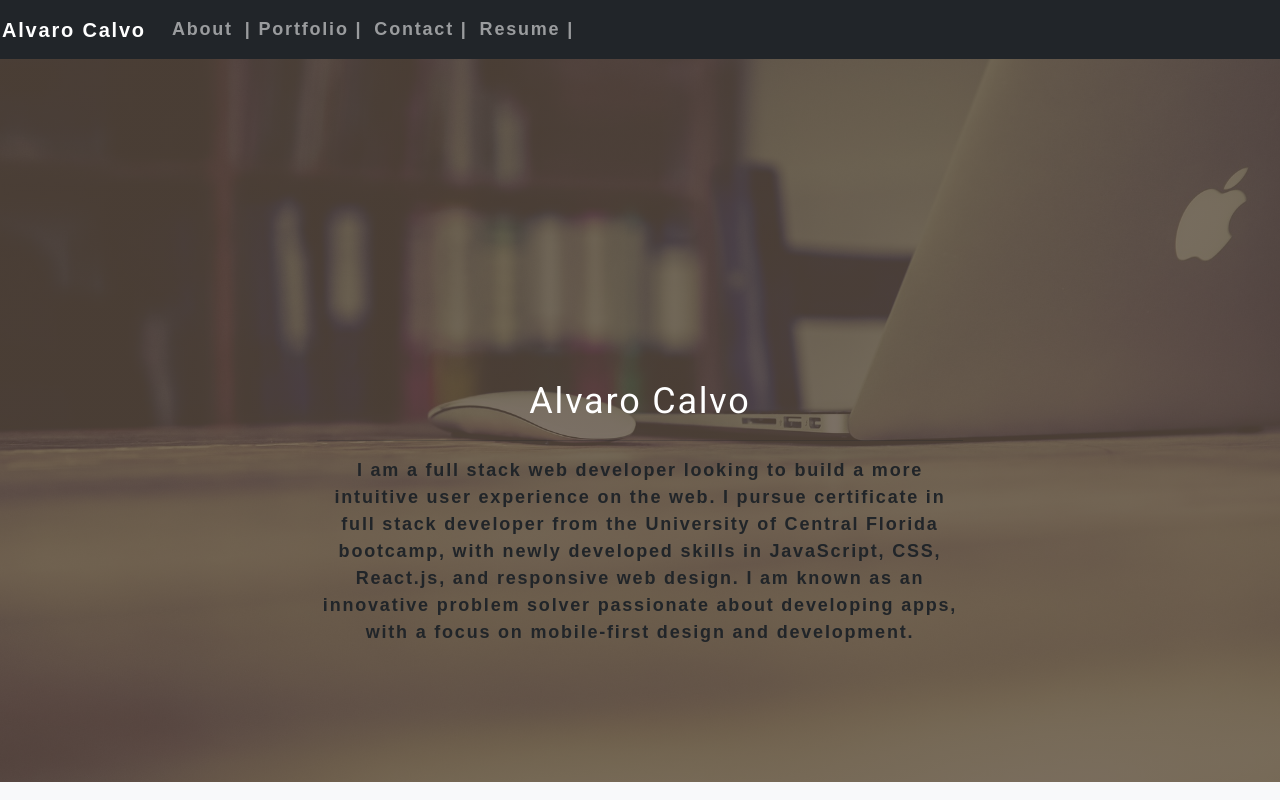
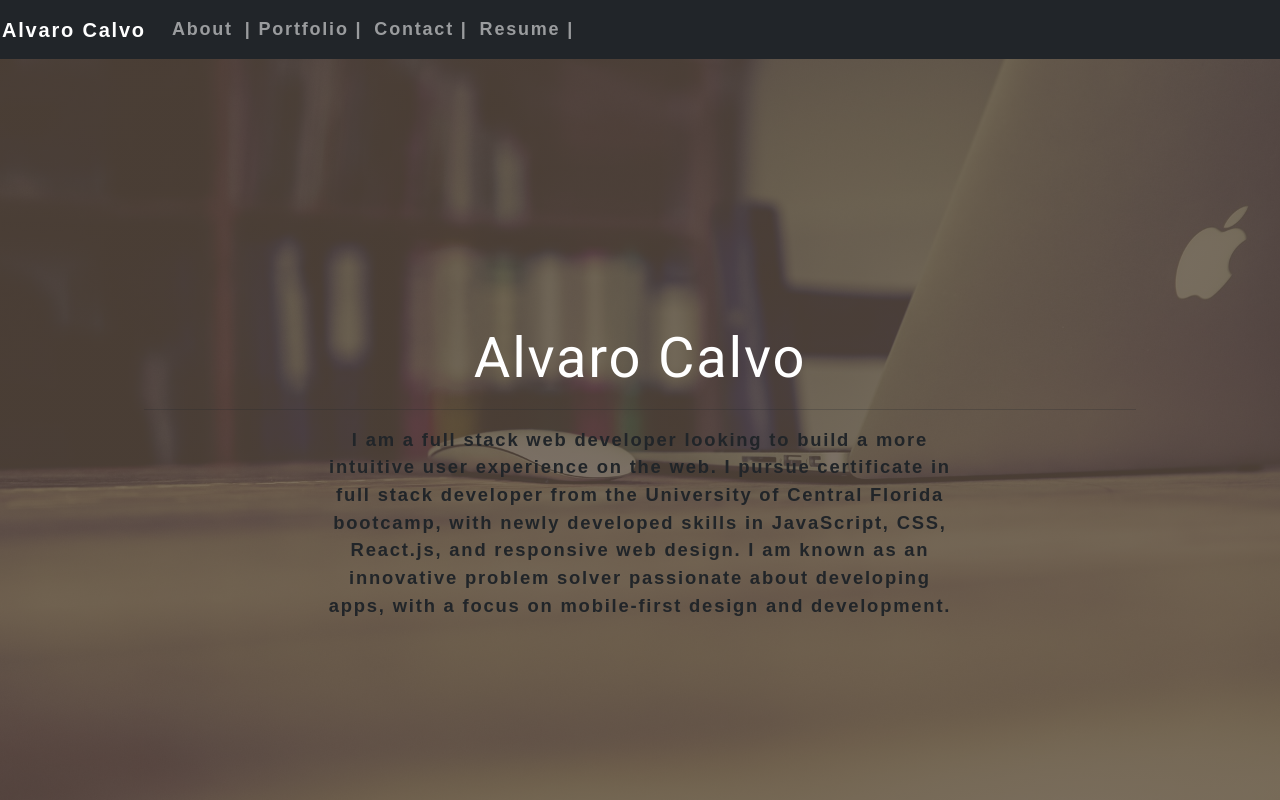
Before and after one commit to acmcalvo/acm-portfolio-react-new, a React (Create React App) app: page /about#/Main in a window 1280 px wide. Shown: the top 800 px of the page. Built offline with nearby package versions, Linux system fonts and the light colour scheme; a web font is replaced by a local one.

Commit message:
fixed footer

```diff
--- a/src/components/footer/Footer.js
+++ b/src/components/footer/Footer.js
@@ -20,6 +20,13 @@ export default function App() {
               <h6 className='text-uppercase fw-bold mb-4'>
                 <i className='fas fa-gem me-3'></i>Alvaro Calvo
               </h6>
+              <h6>
+                <i className='fas fa-gem me-3'></i> Full Stack Web Developer
+                </h6>
+                <h6>
+                <i className='fas fa-gem me-3'></i> Graphics Designer
+                </h6>
+
 
 
             </div>
--- a/src/components/main/Main.js
+++ b/src/components/main/Main.js
@@ -7,8 +7,8 @@ function Main() {
 
     <header class="masthead">
       <div className="container px-4 px-lg-5 h-100">
-        <div class="row gx-4 gx-lg-5 h-100 align-items-center justify-content-center text-center">
-          <div className="col-lg-8 align-self-end">
+        <div class="row gx-4 gx-lg-5 h-100 align-items-top justify-content-center text-center">
+          <div className="col-lg-20 align-self-end">
             <h1 className="text-white font-weight-bold">Alvaro Calvo</h1>
             <hr class="divider" />
           </div>
--- a/src/components/main/mains.css
+++ b/src/components/main/mains.css
@@ -1,38 +1,41 @@
 
 header.masthead {
-      padding-top: 20rem;
+  padding-top: 10rem;
   padding-bottom: calc(10rem - 4.5rem);
-      background: linear-gradient(to bottom, rgba(92, 77, 66, 0.8) 0%, rgba(92, 77, 66, 0.8) 100%), url("../assets/office.jpg");
+  background: linear-gradient(to bottom, rgba(92, 77, 66, 0.8) 0%, rgba(92, 77, 66, 0.8) 80%), url("../assets/office.jpg");
   background-position: center;
   background-repeat: no-repeat;
   background-attachment: scroll;
   background-size: cover;
 }
-
-
-
-.a {
-
-  padding-bottom: 48px;
- padding-top: 48px;
-  width: 35%;
-text-justify: auto;
-  margin: 20.1%;
-  color: #fff;
-  font-size: 18px;
-  line-height: 1.2;
+header.masthead h1, header.masthead .h1 {
+  font-size: 2.25rem;
+}
+@media (min-width: 992px) {
+  header.masthead {
+    height: 100vh;
+    min-height: 40rem;
+    padding-top: 4.5rem;
+    padding-bottom: 0;
+  }
+  header.masthead p {
+    font-size: 1.15rem;
+  }
+  header.masthead h1, header.masthead .h1 {
+    font-size: 3rem;
+  }
+}
+@media (min-width: 1200px) {
+  header.masthead h1, header.masthead .h1 {
+    font-size: 3.5rem;
+  }
 }
 
-.hero-cta h2 {
-padding: 0%;
-  font-size: 45px;
-  color: black;
+h1, .h1 {
+  font-size: calc(1.375rem + 3.5vw);
 }
 
-.hero-cta h3 {
-  font-style: italic;
-  font-size: 25px;
-  color: rgb(52, 98, 159);
+p {
+  margin-top: 0;
+  margin-bottom: 1rem;
 }
-
-/* End of Header */
```
Also changed, not shown: 1 other file (tests, documents, lock files or other folders). Lines whose indentation alone changed are shown as unchanged.
